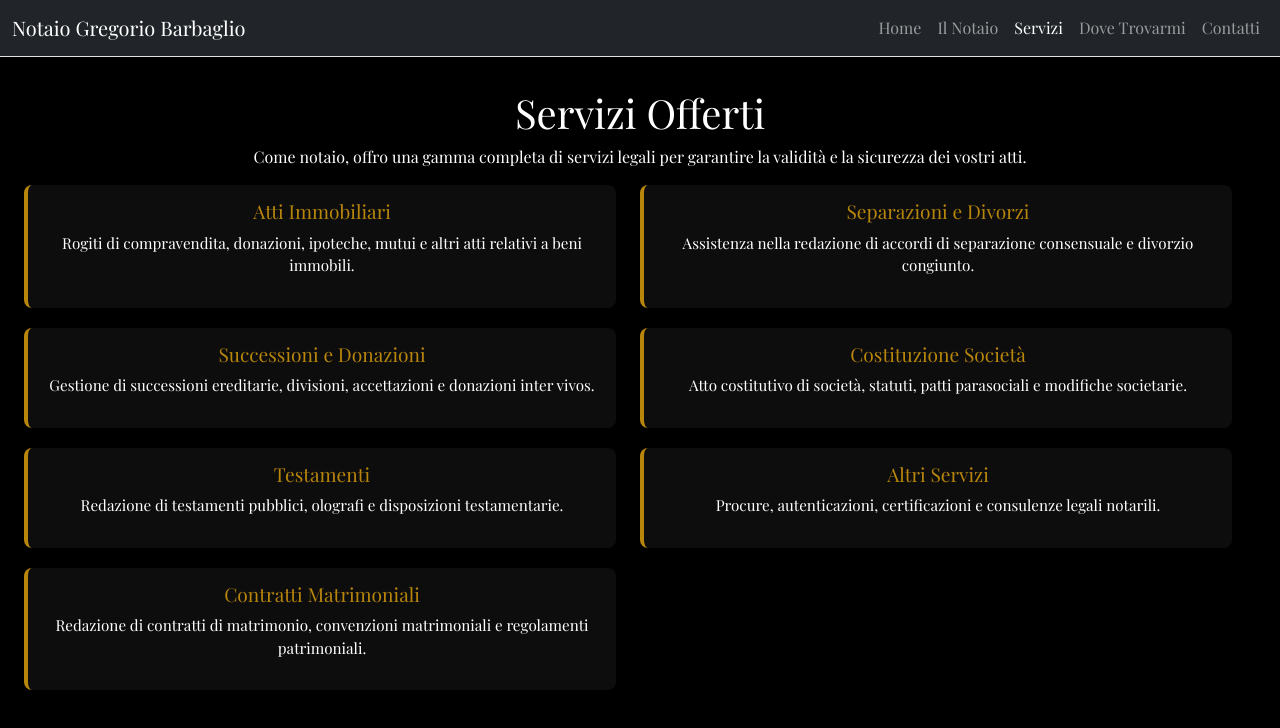
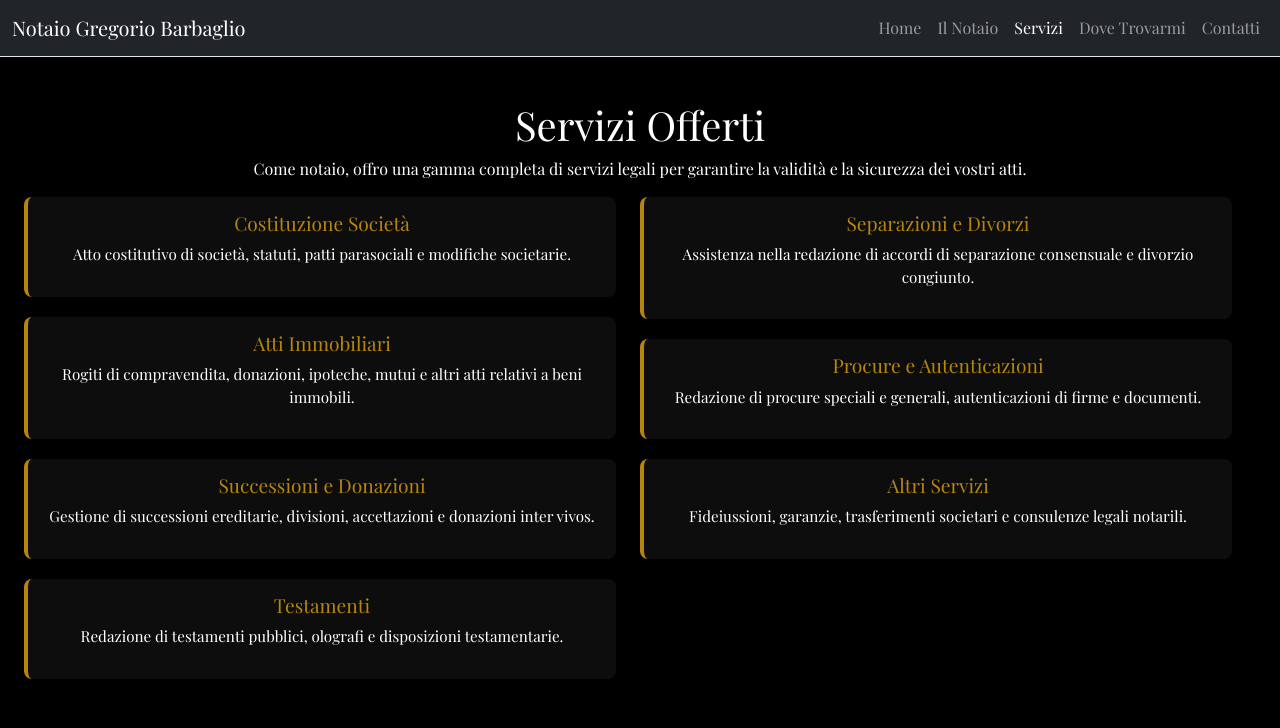
Before and after one commit to fbarbaglio/gbnot, an Angular app: page /servizi in a window 1280 px wide. Shown: the top 728 px of the page. Built offline with nearby package versions, Linux system fonts and the light colour scheme.

Commit message:
Reorder services: prioritize Costituzione Società, remove Contratti Matrimoniali, add Procure e Autenticazioni

```diff
--- a/src/app/servizi/servizi.html
+++ b/src/app/servizi/servizi.html
@@ -5,6 +5,10 @@
       <p>Come notaio, offro una gamma completa di servizi legali per garantire la validità e la sicurezza dei vostri atti.</p>
       <div class="row services-list">
         <div class="col-md-6">
+          <div class="service-item">
+            <h3>Costituzione Società</h3>
+            <p>Atto costitutivo di società, statuti, patti parasociali e modifiche societarie.</p>
+          </div>
           <div class="service-item">
             <h3>Atti Immobiliari</h3>
             <p>Rogiti di compravendita, donazioni, ipoteche, mutui e altri atti relativi a beni immobili.</p>
@@ -17,10 +21,6 @@
             <h3>Testamenti</h3>
             <p>Redazione di testamenti pubblici, olografi e disposizioni testamentarie.</p>
           </div>
-          <div class="service-item">
-            <h3>Contratti Matrimoniali</h3>
-            <p>Redazione di contratti di matrimonio, convenzioni matrimoniali e regolamenti patrimoniali.</p>
-          </div>
         </div>
         <div class="col-md-6">
           <div class="service-item">
@@ -28,12 +28,12 @@
             <p>Assistenza nella redazione di accordi di separazione consensuale e divorzio congiunto.</p>
           </div>
           <div class="service-item">
-            <h3>Costituzione Società</h3>
-            <p>Atto costitutivo di società, statuti, patti parasociali e modifiche societarie.</p>
+            <h3>Procure e Autenticazioni</h3>
+            <p>Redazione di procure speciali e generali, autenticazioni di firme e documenti.</p>
           </div>
           <div class="service-item">
             <h3>Altri Servizi</h3>
-            <p>Procure, autenticazioni, certificazioni e consulenze legali notarili.</p>
+            <p>Fideiussioni, garanzie, trasferimenti societari e consulenze legali notarili.</p>
           </div>
         </div>
       </div>
```
